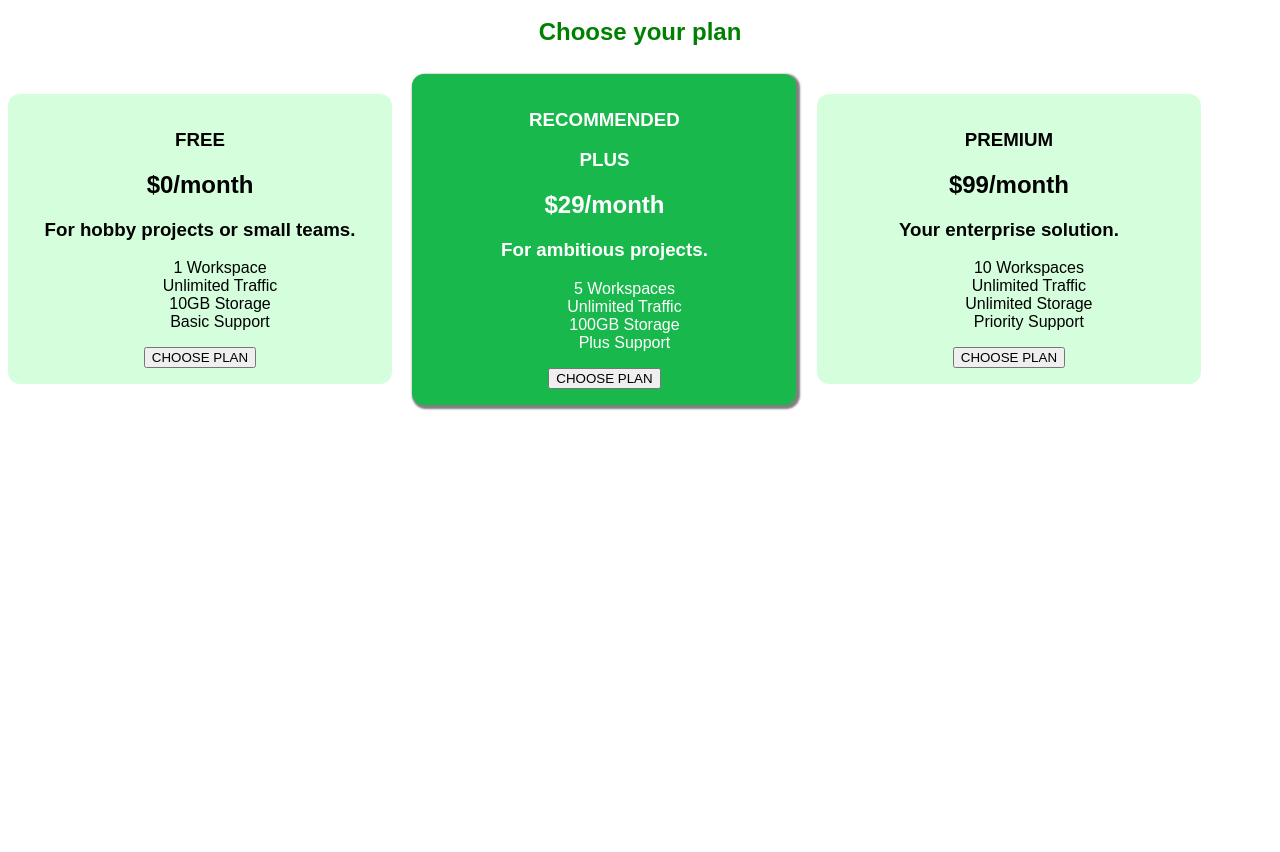
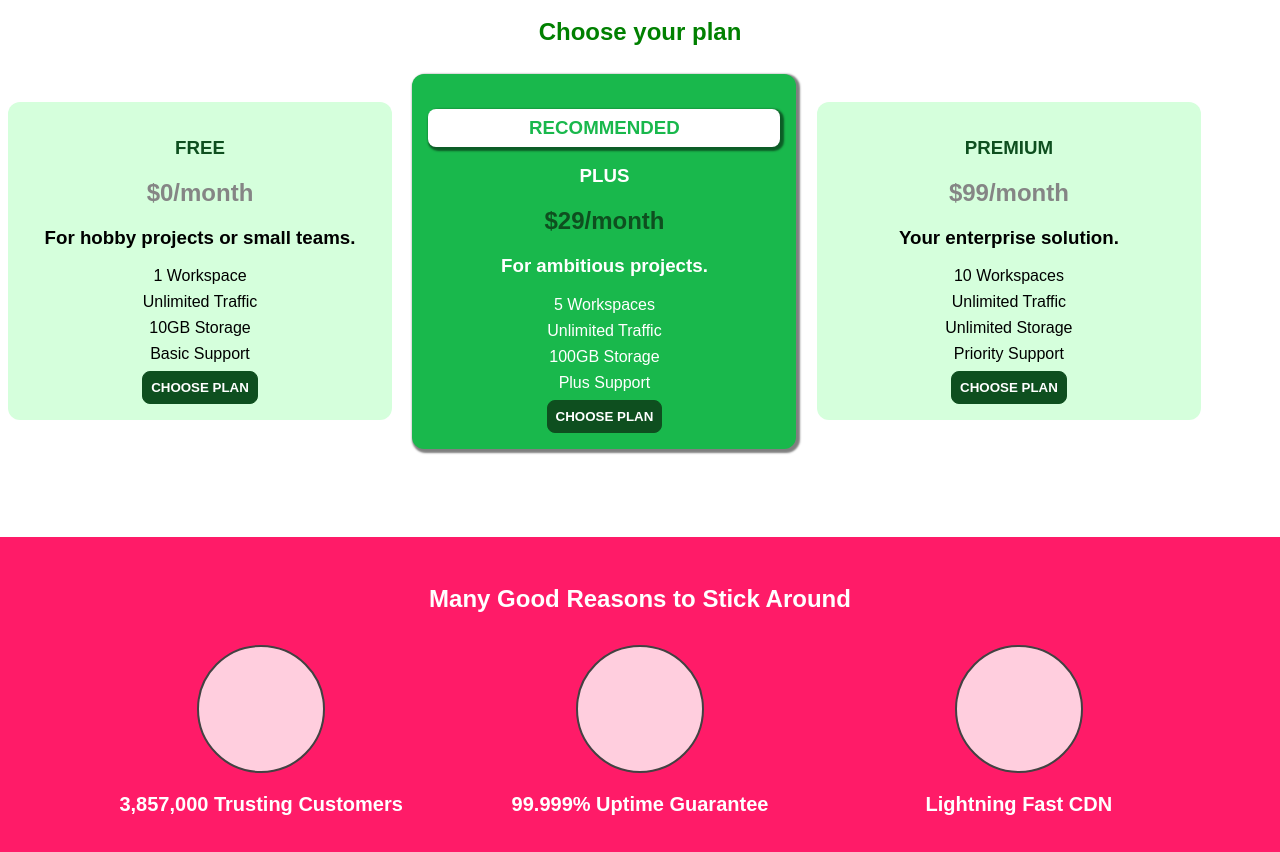
Before and after one commit to IdenTiclla/uhost-practice-app-css, a plain HTML site: page index.html in a window 1280 px wide. Shown: the part 572-1424 px from the top of the page. Before the commit the page ends 985 px from the top, so only its background shows below. Drawn offline with Linux system fonts and the light colour scheme.

Commit message:
key features section added

```diff
--- a/index.html
+++ b/index.html
@@ -46,50 +46,68 @@
 
         <div class="plans">
           <article class="plan">
-            <h1>FREE</h1>
-            <h2>$0/month</h2>
+            <h1 class="plan__title">FREE</h1>
+            <h2 class="plan__price">$0/month</h2>
             <h3>For hobby projects or small teams.</h3>
-            <ul>
-              <li>1 Workspace</li>
-              <li>Unlimited Traffic</li>
-              <li>10GB Storage</li>
-              <li>Basic Support</li>
+            <ul class="plan__features">
+              <li class="plan__feature">1 Workspace</li>
+              <li class="plan__feature">Unlimited Traffic</li>
+              <li class="plan__feature">10GB Storage</li>
+              <li class="plan__feature">Basic Support</li>
             </ul>
             <div>
-              <button>CHOOSE PLAN</button>
+              <button class="button">CHOOSE PLAN</button>
             </div>
           </article>
           <article class="plan plan--highlighted" id="recommended">
             <h1 class="plan__anotation">RECOMMENDED</h1>
-            <h1>PLUS</h1>
-            <h2>$29/month</h2>
+            <h1 class="plan__title">PLUS</h1>
+            <h2 class="plan__price">$29/month</h2>
             <h3>For ambitious projects.</h3>
-            <ul>
-              <li>5 Workspaces</li>
-              <li>Unlimited Traffic</li>
-              <li>100GB Storage</li>
-              <li>Plus Support</li>
+            <ul class="plan__features">
+              <li class="plan__feature">5 Workspaces</li>
+              <li class="plan__feature">Unlimited Traffic</li>
+              <li class="plan__feature">100GB Storage</li>
+              <li class="plan__feature">Plus Support</li>
             </ul>
             <div>
-              <button>CHOOSE PLAN</button>
+              <button class="button">CHOOSE PLAN</button>
             </div>
           </article>
           <article class="plan">
-            <h1>PREMIUM</h1>
-            <h2>$99/month</h2>
+            <h1 class="plan__title">PREMIUM</h1>
+            <h2 class="plan__price">$99/month</h2>
             <h3>Your enterprise solution.</h3>
-            <ul>
-              <li>10 Workspaces</li>
-              <li>Unlimited Traffic</li>
-              <li>Unlimited Storage</li>
-              <li>Priority Support</li>
+            <ul class="plan__features">
+              <li class="plan__feature">10 Workspaces</li>
+              <li class="plan__feature">Unlimited Traffic</li>
+              <li class="plan__feature">Unlimited Storage</li>
+              <li class="plan__feature">Priority Support</li>
             </ul>
             <div>
-              <button>CHOOSE PLAN</button>
+              <button class="button">CHOOSE PLAN</button>
             </div>
           </article>
         </div>
       </section>
+
+      <section id="key-features">
+        <h1 class="section-title">Many Good Reasons to Stick Around</h1>
+        <ul class="key-features__list">
+          <li class="key-feature">
+            <div class="key-feature__image"></div>
+            <p class="key-feature__description">3,857,000 Trusting Customers</p>
+          </li>
+          <li class="key-feature">
+            <div class="key-feature__image"></div>
+            <p class="key-feature__description">99.999% Uptime Guarantee</p>
+          </li>
+          <li class="key-feature">
+            <div class="key-feature__image"></div>
+            <p class="key-feature__description">Lightning Fast CDN</p>
+          </li>
+        </ul>
+      </section>
     </main>
   </body>
 </html>
--- a/main.css
+++ b/main.css
@@ -107,6 +107,103 @@ body {
     box-shadow: 2px 2px 2px 2px rgba(0, 0, 0, 0.5);
 }
 
-.plan li {
+.plan__anotation {
+    background: white;
+    color: #19b84c;
+    font-weight: bold;
+    padding: 8px;
+    box-shadow: 2px 2px 2px 2px rgba(0, 0, 0, 0.5);
+    border-radius: 8px;
+}
+
+
+
+
+
+.plan__title {
+    color: #0e4f1f;
+}
+
+.plan__price {
+    color: #858585;
+}
+
+.plan--highlighted .plan__title {
+    color: white;
+}
+
+.plan--highlighted .plan__price {
+    color: #0e4f1f;
+}
+
+.plan__features {
     list-style: none;
+    margin: 0;
+    padding: 0;
 }
+
+.plan__feature {
+    margin: 8px;
+}
+
+.button {
+    background-color: #0e4f1f;
+    color: white;
+    font-family: inherit;
+    border: 1.5px solid #0e4f1f;
+    padding: 8px;
+    border-radius: 8px;
+    font-weight: bold;
+    cursor: pointer;
+}
+
+.button:hover,
+.button:active {
+    color: black;
+    background: white;
+}
+
+.button:focus {
+    outline: none;
+}
+
+
+#key-features {
+    background-color: #ff1b68;
+    margin-top: 80px;
+    padding: 16px;
+}
+
+#key-features > .section-title {
+    color: white;
+    margin: 32px;
+}
+
+.key-features__list {
+    text-align: center;
+    margin: 0;
+    padding: 0;
+    text-align: center;
+}
+
+.key-feature {
+    display: inline-block;
+    width: 30%;
+    vertical-align: middle;
+}
+
+.key-feature__image {
+    background-color: #ffcede;
+    width: 128px;
+    height: 128px;
+    border: 2px solid #424242;
+    border-radius: 50%;
+    margin: auto;
+}
+
+.key-feature__description {
+    text-align: center;
+    font-weight: bold;
+    color: white;
+    font-size: 20px;
+}
```
